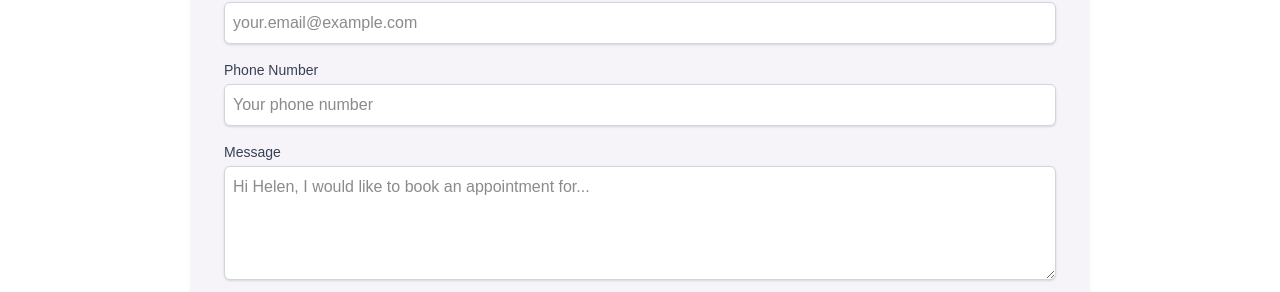
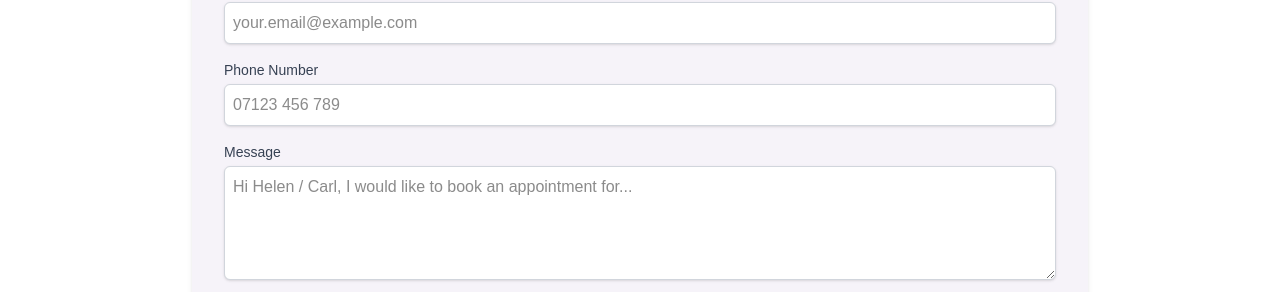
Before and after one commit to millsaj/calen-therapy, a Next.js app: page /contact-us in a window 1280 px wide. Shown: the part 660-952 px from the top of the page. Built offline with nearby package versions, Linux system fonts and the light colour scheme.

Commit message:
Update placeholder text on contact page

```diff
--- a/app/contact-us/ContactForm.tsx
+++ b/app/contact-us/ContactForm.tsx
@@ -136,7 +136,7 @@ export function ContactForm() {
             id="phone"
             name="phone"
             className="mt-1 block w-full border bg-white border-gray-300 rounded-md shadow-sm p-2 focus:ring-accent focus:border-accent"
-            placeholder="Your phone number"
+            placeholder="07123 456 789"
           />
         </div>
 
@@ -149,7 +149,7 @@ export function ContactForm() {
             name="message"
             rows={4}
             className="mt-1 block w-full border bg-white border-gray-300 rounded-md shadow-sm p-2 min-h-24 focus:ring-accent focus:border-accent"
-            placeholder="Hi Helen, I would like to book an appointment for..."
+            placeholder="Hi Helen / Carl, I would like to book an appointment for..."
             required
           ></textarea>
         </div>
```
